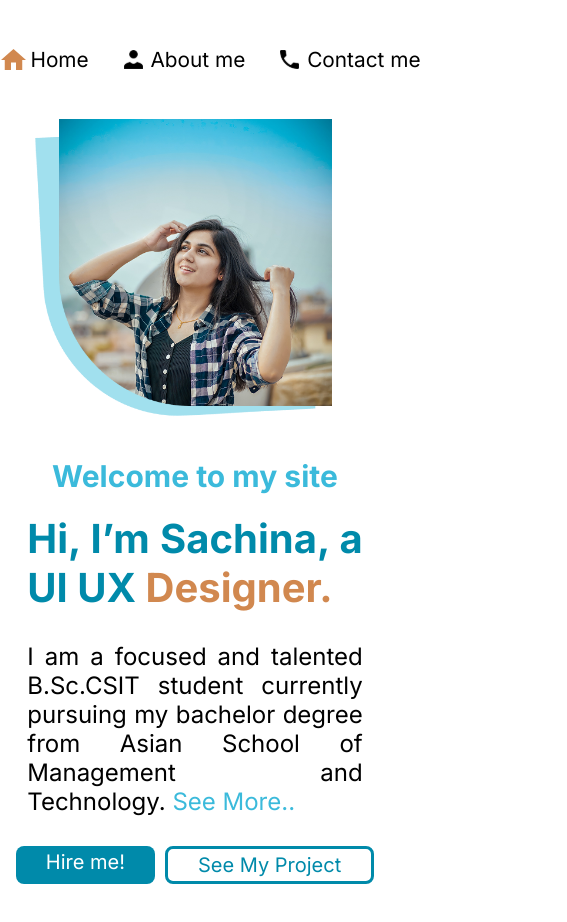
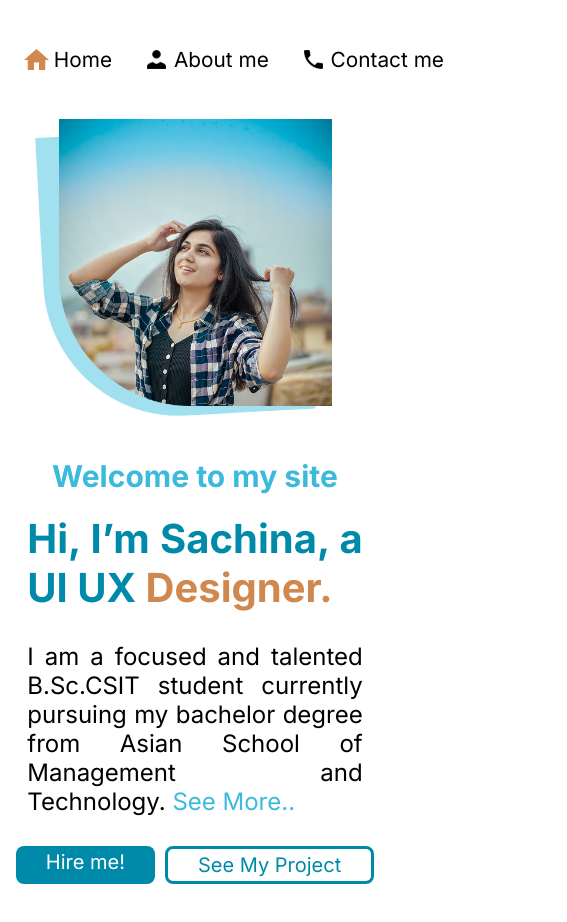
Before and after one commit to samyr-melo/page_react_vite, a React (Vite) app: page / in a window 390 px wide. Shown: the whole page, 567 px wide, since content can reach past the window. Built offline with nearby package versions, Linux system fonts and the light colour scheme.

Commit message:
Update responsive.css

```diff
--- a/src/componentes/Header/responsive.css
+++ b/src/componentes/Header/responsive.css
@@ -1,6 +1,6 @@
 @media (max-width:600px) {
     .config__geral{
-        margin: 10% 4%;
+        margin: 10% 10%;
         display: flex;
         align-items: center;
         justify-content: center;
```
